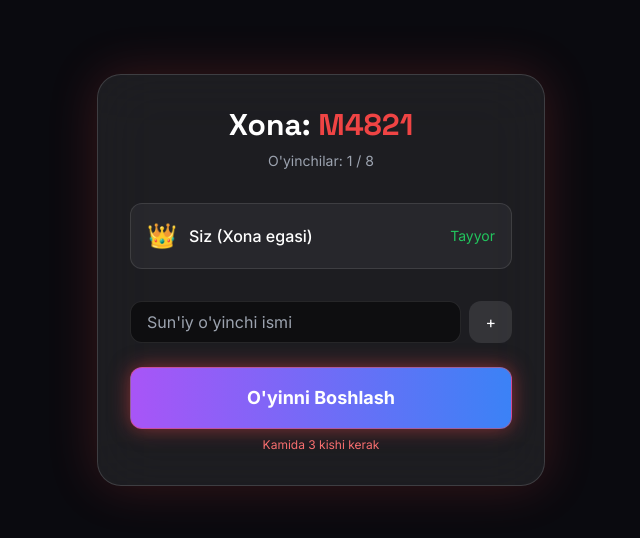
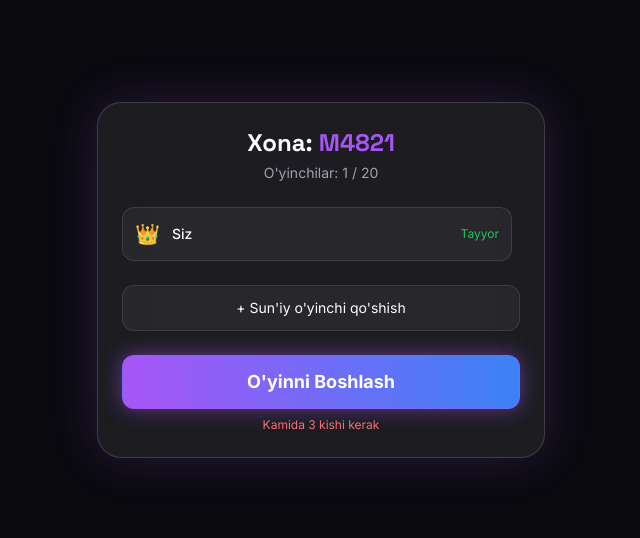
Before and after one commit to omadbek7109-lang/Maf_v1, a React (Vite) app: page /mafia in a window 1280 px wide. Shown: the part 120-658 px from the top of the page, without its empty margins (319-959 px from the left). Built offline with nearby package versions, Linux system fonts and the light colour scheme.

Commit message:
Update MafiaLobby.jsx

```diff
--- a/src/components/mafia/MafiaLobby.jsx
+++ b/src/components/mafia/MafiaLobby.jsx
@@ -4,72 +4,58 @@ import NeonButton from "../ui/NeonButton";
 
 export default function MafiaLobby({ onStartGame }) {
   const [players, setPlayers] = useState([
-    { id: 1, name: "Siz (Xona egasi)", isHost: true, isReady: true },
+    { id: 1, name: "Siz", isHost: true, isReady: true },
   ]);
   const [newPlayerName, setNewPlayerName] = useState("");
+  const [botCount, setBotCount] = useState(1);
 
-  // Sun'iy o'yinchi qo'shish (Hozircha offline test uchun)
+  const botNames = ["Sardor", "Aziza", "Bekzod", "Diyor", "Malika", "Jasur", "Olim", "Zilola"];
+
+  // Sun'iy o'yinchi qo'shish
   const addPlayer = () => {
-    if (!newPlayerName.trim() || players.length >= 8) return;
-    setPlayers([
-      ...players,
-      { id: Date.now(), name: newPlayerName, isHost: false, isReady: true },
-    ]);
-    setNewPlayerName("");
+    if (players.length >= 20) return; // Maksimal 20 kishi
+    const randomName = botNames[Math.floor(Math.random() * botNames.length)] + "_" + botCount;
+    setPlayers([...players, { id: Date.now(), name: randomName, isHost: false, isReady: true }]);
+    setBotCount(botCount + 1);
   };
 
   return (
     <div className="min-h-screen bg-bg p-6 flex flex-col items-center justify-center relative overflow-hidden">
-      <div className="absolute inset-0 bg-[radial-gradient(ellipse_at_center,_var(--tw-gradient-stops))] from-red-900/20 via-bg to-bg -z-10" />
+      <div className="absolute inset-0 bg-[radial-gradient(ellipse_at_center,_var(--tw-gradient-stops))] from-purple-900/20 via-bg to-bg -z-10" />
 
       <motion.div
-        initial={{ opacity: 0, scale: 0.9 }}
-        animate={{ opacity: 1, scale: 1 }}
-        className="w-full max-w-md glass-strong rounded-3xl p-8 border border-red-500/30 shadow-[0_0_50px_rgba(239,68,68,0.2)]"
+        initial={{ opacity: 0, scale: 0.9 }} animate={{ opacity: 1, scale: 1 }}
+        className="w-full max-w-md glass-strong rounded-3xl p-6 border border-purple-500/30 shadow-[0_0_50px_rgba(168,85,247,0.2)]"
       >
-        <div className="text-center mb-8">
-          <h1 className="text-3xl font-display font-bold text-white mb-2">Xona: <span className="text-red-500">M4821</span></h1>
-          <p className="text-gray-400 text-sm">O'yinchilar: {players.length} / 8</p>
+        <div className="text-center mb-6">
+          <h1 className="text-2xl font-display font-bold text-white mb-1">Xona: <span className="text-purple-500">M4821</span></h1>
+          <p className="text-gray-400 text-sm">O'yinchilar: {players.length} / 20</p>
         </div>
 
         {/* O'yinchilar ro'yxati */}
-        <div className="space-y-3 mb-8">
+        <div className="space-y-2 mb-6 max-h-[300px] overflow-y-auto pr-2">
           {players.map((p) => (
-            <motion.div
-              key={p.id}
-              initial={{ opacity: 0, x: -20 }}
-              animate={{ opacity: 1, x: 0 }}
-              className="flex items-center justify-between bg-white/5 p-4 rounded-xl border border-white/10"
-            >
+            <motion.div key={p.id} initial={{ opacity: 0, x: -20 }} animate={{ opacity: 1, x: 0 }} className="flex items-center justify-between bg-white/5 p-3 rounded-xl border border-white/10">
               <div className="flex items-center gap-3">
-                <span className="text-2xl">{p.isHost ? "👑" : "👤"}</span>
-                <span className="text-white font-medium">{p.name}</span>
+                <span className="text-xl">{p.isHost ? "👑" : "👤"}</span>
+                <span className="text-white text-sm font-medium">{p.name}</span>
               </div>
-              <span className={`text-sm ${p.isReady ? "text-green-500" : "text-gray-500"}`}>
-                {p.isReady ? "Tayyor" : "Kutilmoqda"}
-              </span>
+              <span className={`text-xs ${p.isReady ? "text-green-500" : "text-gray-500"}`}>{p.isReady ? "Tayyor" : "Kutilmoqda"}</span>
             </motion.div>
           ))}
         </div>
 
-        {/* Test uchun o'yinchi qo'shish */}
+        {/* Test uchun bot qo'shish */}
         <div className="flex gap-2 mb-6">
-          <input
-            type="text"
-            placeholder="Sun'iy o'yinchi ismi"
-            value={newPlayerName}
-            onChange={(e) => setNewPlayerName(e.target.value)}
-            className="flex-1 bg-black/50 border border-white/10 rounded-xl px-4 py-2 text-white outline-none focus:border-red-500"
-          />
-          <button onClick={addPlayer} className="bg-white/10 hover:bg-white/20 px-4 rounded-xl text-white transition">
-            +
+          <button onClick={addPlayer} className="w-full py-3 bg-white/5 hover:bg-white/10 rounded-xl text-white text-sm transition border border-white/10">
+            + Sun'iy o'yinchi qo'shish
           </button>
         </div>
 
         <NeonButton
           onClick={() => onStartGame(players)}
-          className="w-full py-4 text-lg shadow-[0_0_20px_rgba(239,68,68,0.5)] border border-red-500/50"
-          disabled={players.length < 3} // Test uchun 3 ta qildik
+          className="w-full py-3 text-lg shadow-[0_0_20px_rgba(168,85,247,0.5)] border border-purple-500/50"
+          disabled={players.length < 3}
         >
           O'yinni Boshlash
         </NeonButton>
```
